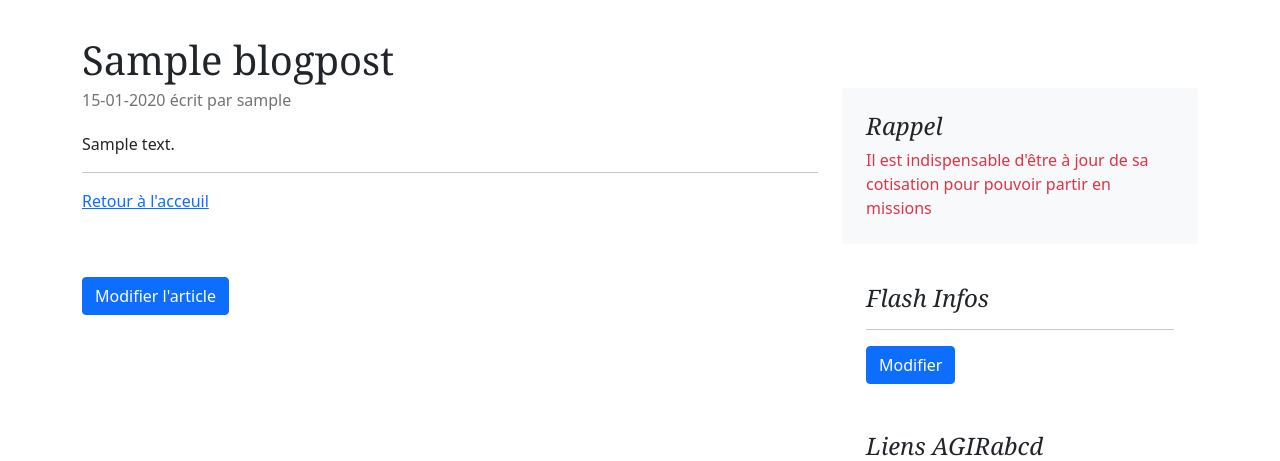
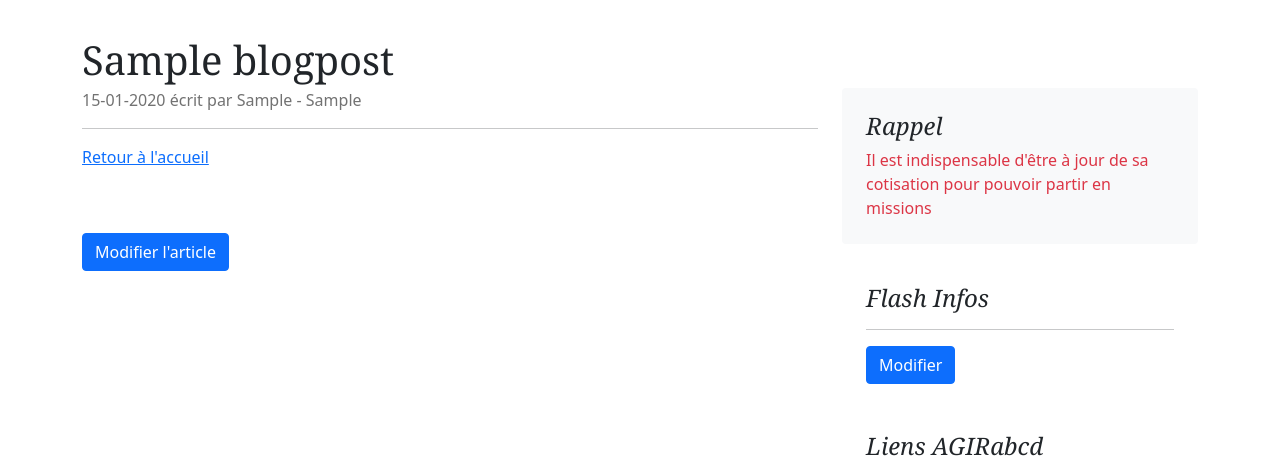
Before and after one commit to yunko006/Agir_Blog, a Django app: page /post/1 in a window 1280 px wide. Shown: the part 191-652 px from the top of the page. Run offline with Django 3.2, Linux system fonts and the light colour scheme; a user stored in the database is signed in; tables that the repository leaves empty hold one stand-in row (values such as "Sample post"); some libraries are stand-ins or nearby versions.

Commit message:
update front end

```diff
--- a/blog/templates/blog/edit_news.html
+++ b/blog/templates/blog/edit_news.html
@@ -1,6 +1,6 @@
 {# Load the tag library #}
 {% load bootstrap5 %}
-
+{% include "blog/navbar.html" %}
 <!DOCTYPE html>
 <html>
 <head>
@@ -19,6 +19,9 @@
 </head>
 <body>
 {% block content %}
+
+<main role="main" class="container py-4">
+  <hr>
   <form action="{% url 'blog:edit_news' news.id %}" method="post">
     {% csrf_token %}
     {% bootstrap_form form %}
@@ -28,6 +31,7 @@
     <a class="btn btn-secondary" href="{% url 'blog:index' %}">Annuler</a>
     {% endbuttons %}
   </form>
+</main>
 {% endblock content %}
 
 <script>
--- a/blog/templates/blog/edit_post.html
+++ b/blog/templates/blog/edit_post.html
@@ -1,6 +1,7 @@
 {% load static %}
 {# Load the tag library #}
 {% load bootstrap5 %}
+{% include "blog/navbar.html" %}
 <!DOCTYPE html>
 <html>
 <head>
@@ -23,6 +24,7 @@
 </head>
 
 <body>
+<main role="main" class="container py-4">
 {% block content %}
   <form method="post" action="{% url 'blog:edit_post' post.id %}" class="form">
     {% csrf_token %}
@@ -33,7 +35,7 @@
     <a class="btn btn-secondary" href="{% url 'blog:post' post.id %}">Annuler</a>
     {% endbuttons %}
   </form>
-
+</main>
 
 <script>
     tinymce.init({
--- a/blog/templates/blog/post.html
+++ b/blog/templates/blog/post.html
@@ -10,12 +10,12 @@
 
     <article class="blog-post">
 
-            <p class="blog-post-meta">{{ post.created_on|date:"d-m-Y" }} écrit par {{ post.author }}</p>
+            <p class="mb-0 blog-post-meta">{{ post.created_on|date:"d-m-Y" }} écrit par {{ post.redacteur }} - {{ post.qualite }}</p>
 
-            <p>{{ post.description }}</p>
+            <p class="text-primary">{{ post.categories.all|join:", " }}</p>
             <hr>
             <p> {{ post.content|safe }}</p>
-            <p><a href="{% url 'blog:index' %}">Retour à l'acceuil</a></p>
+            <p><a href="{% url 'blog:index' %}">Retour à l'accueil</a></p>
     </article>
     {% buttons %}
     {% if post.author == request.user or request.user.is_superuser %}
```
Also changed, not shown: blog/templates/blog/new_post.html (+17 -22 lines).
